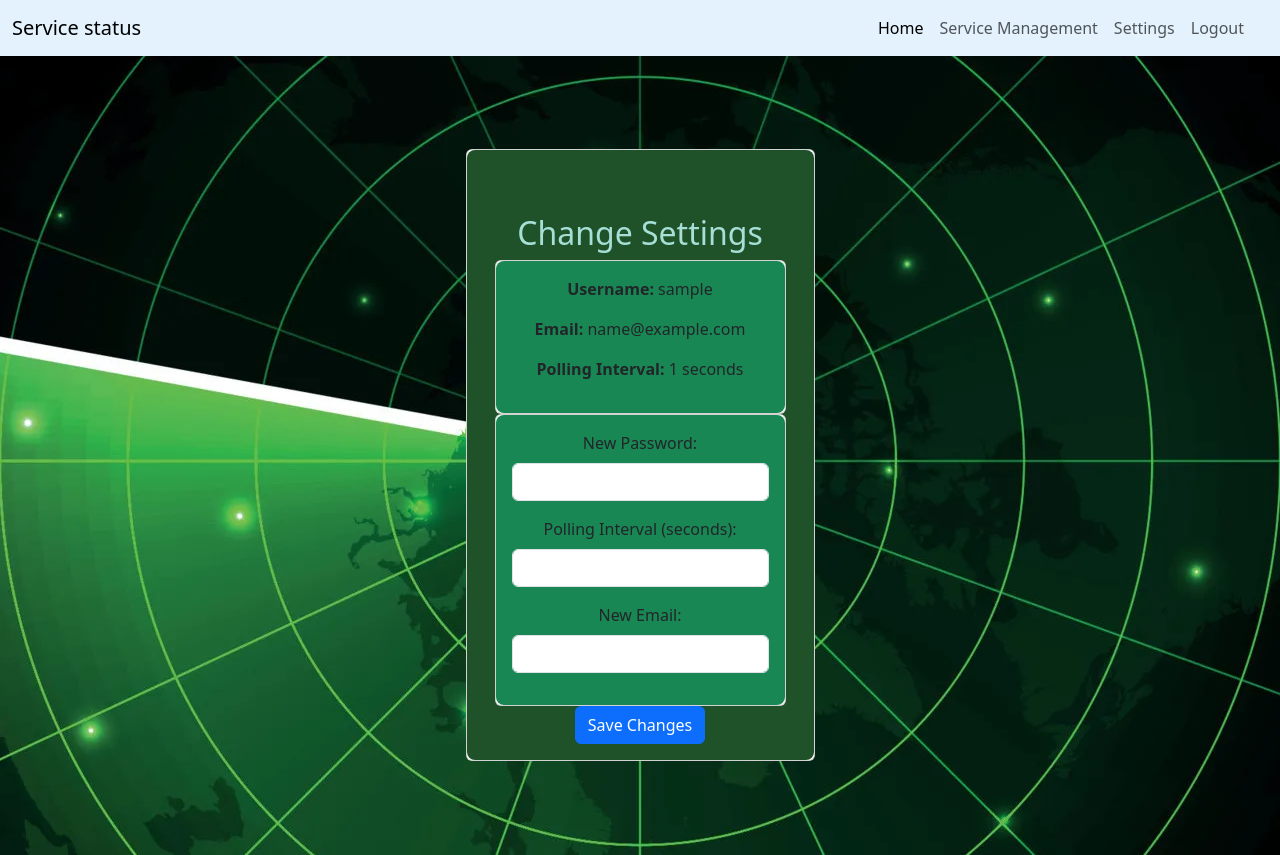
After one commit to BTemplar/Service_radar, a Flask app: page /change_settings in a window 1280 px wide. The commit adds this page. Run offline with Flask 3, Linux system fonts and the light colour scheme; a user stored in the database is signed in; tables that the repository leaves empty hold one stand-in row (values such as "Sample post"); some libraries are stand-ins or nearby versions.

Commit message:
Added the ability to change settings
Added a page with the ability to change settings: server status update time, change email and password

```diff
--- a/app.py
+++ b/app.py
@@ -38,7 +38,6 @@ def check_port(host, port):
     finally:
         sock.close()
 
-@login_required
 def check_services():
     results = []
     services = Service.query.filter_by(user_id=current_user.id).with_entities(Service.service_name,
@@ -129,6 +128,30 @@ def register():
         flash('You have successfully registered')
         return redirect(url_for('login'))
     return render_template('register.html', form=form)
+
+@app.route('/change_settings', methods=['GET', 'POST'])
+@login_required
+def change_settings():
+    if request.method == 'POST':
+        password = request.form.get('password')
+        polling_interval = request.form.get('polling_interval')
+        email = request.form.get('email')
+
+        user_id = current_user.id
+        user = User.query.get(user_id)
+
+        if user:
+            if password:
+                user.set_password(password)
+            if polling_interval:
+                user.polling_interval = int(polling_interval)
+            if email:
+                user.email = email
+
+            db.session.commit()
+            return redirect(url_for('change_settings'))
+
+    return render_template('change_settings.html')
 
 @app.route('/login', methods=['GET', 'POST'])
 def login():
--- a/database.py
+++ b/database.py
@@ -1,6 +1,7 @@
 from flask_sqlalchemy import SQLAlchemy
 from werkzeug.security import generate_password_hash, check_password_hash
 from flask_login import UserMixin
+from sqlalchemy.orm import validates
 
 db = SQLAlchemy()
 
@@ -24,12 +25,16 @@ class User(UserMixin, db.Model):
     username = db.Column(db.String(100), unique=True, nullable=False)
     email = db.Column(db.String(100), unique=True, nullable=False)
     password_hash = db.Column(db.String(255), nullable=False)
+    polling_interval = db.Column(db.Integer, nullable=True)
 
     def set_password(self, password):
         self.password_hash = generate_password_hash(password)
 
     def check_password(self, password):
         return check_password_hash(self.password_hash, password)
+    @validates('polling_interval')
+    def validate_polling_interval(self, key, polling_interval):
+        assert 120 >= polling_interval <= 3600
 
 class Service(db.Model):
     id = db.Column(db.Integer, primary_key=True)
--- a/forms.py
+++ b/forms.py
@@ -6,7 +6,7 @@ from wtforms.validators import DataRequired, Length, Email, EqualTo, ValidationE
 class RegistrationForm(FlaskForm):
     username = StringField('Username', validators=[DataRequired(), Length(min=2, max=20)])
     email = StringField('Email', validators=[DataRequired(), Email()])
-    password = PasswordField('Password', validators=[DataRequired()])
+    password = PasswordField('Password', validators=[DataRequired(), Length(min=8)])
     confirm_password = PasswordField('Confirm Password', validators=[DataRequired(), EqualTo('password')])
     submit = SubmitField('Sign Up')
 
@@ -22,7 +22,7 @@ class RegistrationForm(FlaskForm):
 
 class LoginForm(FlaskForm):
     username = StringField('Username', validators=[DataRequired(), Length(min=2, max=20)])
-    password = PasswordField('Password', validators=[DataRequired(), Length(min=8)])
+    password = PasswordField('Password', validators=[DataRequired()])
     remember_me = BooleanField('Remember Me')
     submit = SubmitField('Login')
 
--- /dev/null
+++ b/templates/change_settings.html
@@ -0,0 +1,59 @@
+{% extends "base.html" %}
+
+{% block title %}Settings|Service Status{% endblock %}
+{% block content %}
+    <div class="container mt-5">
+        <h2 style="color: #a7ded6">Change Settings</h2>
+
+        <!-- Display current values -->
+        <div class="card">
+            <div class="card-body bg-success">
+                <p><strong>Username:</strong> {{ current_user.username }}</p>
+                <p><strong>Email:</strong> {{ current_user.email }}</p>
+                <p><strong>Polling Interval:</strong> {{ current_user.polling_interval }} seconds</p>
+            </div>
+        </div>
+
+        <form id="settingsForm" method="POST">
+        <div class="card">
+            <div class="card-body bg-success">
+                <div class="mb-3">
+                    <label for="new_password" class="form-label">New Password:</label>
+                    <input type="password" class="form-control" id="new_password" name="new_password">
+                </div>
+                <div class="mb-3">
+                    <label for="polling_interval" class="form-label">Polling Interval (seconds):</label>
+                    <input type="number" class="form-control" id="polling_interval" name="polling_interval" min="1">
+                </div>
+                <div class="mb-3">
+                    <label for="email" class="form-label">New Email:</label>
+                    <input type="email" class="form-control" id="email" name="email">
+                </div>
+            </div>
+        </div>
+            <button type="submit" class="btn btn-primary">Save Changes</button>
+        </form>
+
+        <script>$(document).ready(function() {
+                $('#settingsForm').on('submit', function(event) {
+                    event.preventDefault();
+
+                    var formData = $(this).serialize();
+
+                    $.ajax({
+                        url: '/change_settings',
+                        type: 'POST',
+                        data: formData,
+                        success: function(response) {
+                            alert('Settings updated successfully!');
+                            location.reload();
+                        },
+                        error: function(xhr, status, error) {
+                            alert('Error updating settings: ' + xhr.responseText);
+                        }
+                    });
+                });
+            });
+        </script>
+    </div>
+{% endblock %}
--- a/templates/includes/navbar.html
+++ b/templates/includes/navbar.html
@@ -19,6 +19,9 @@
             <a class="nav-link" href="/service_management">Service Management</a>
           </li>
           <li class="nav-item">
+            <a class="nav-link" href="/change_settings">Settings</a>
+          </li>
+          <li class="nav-item">
             <a class="nav-link" href="/logout">Logout</a>
           </li>
         </ul>
```
